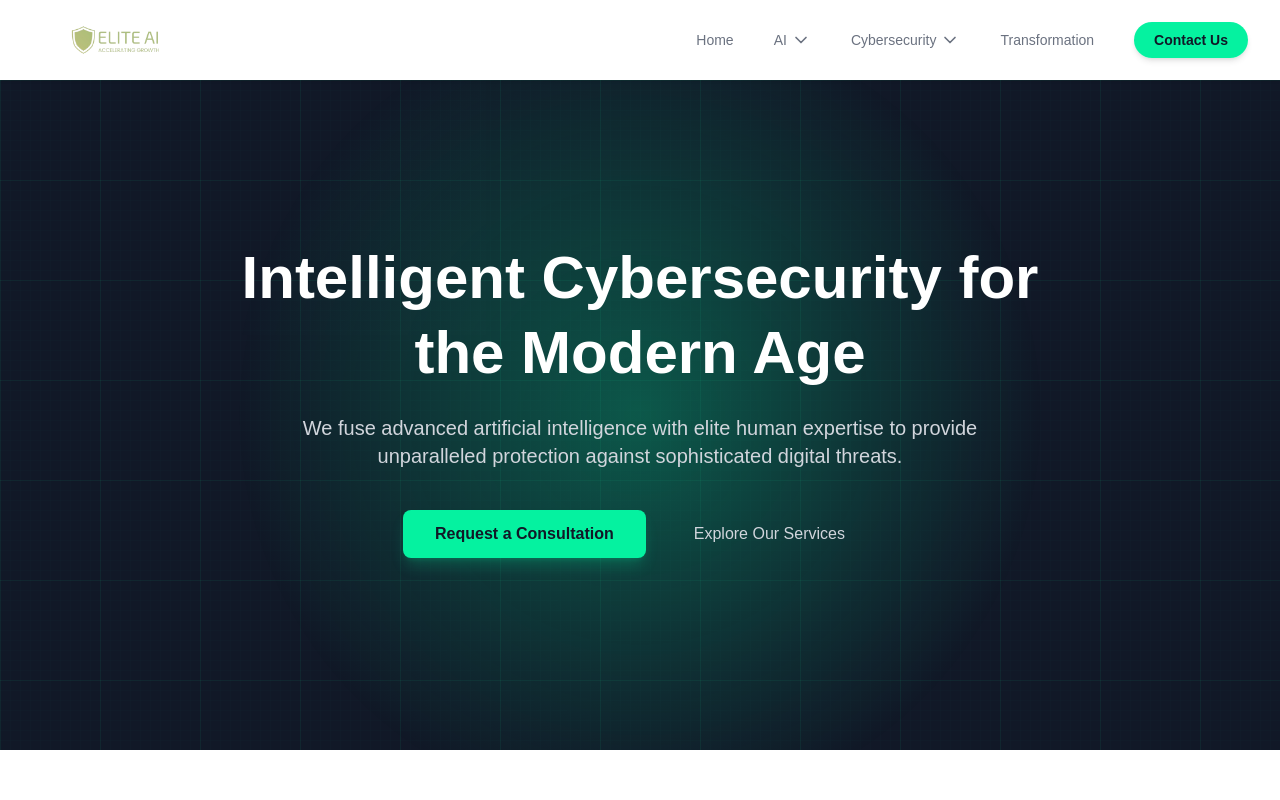
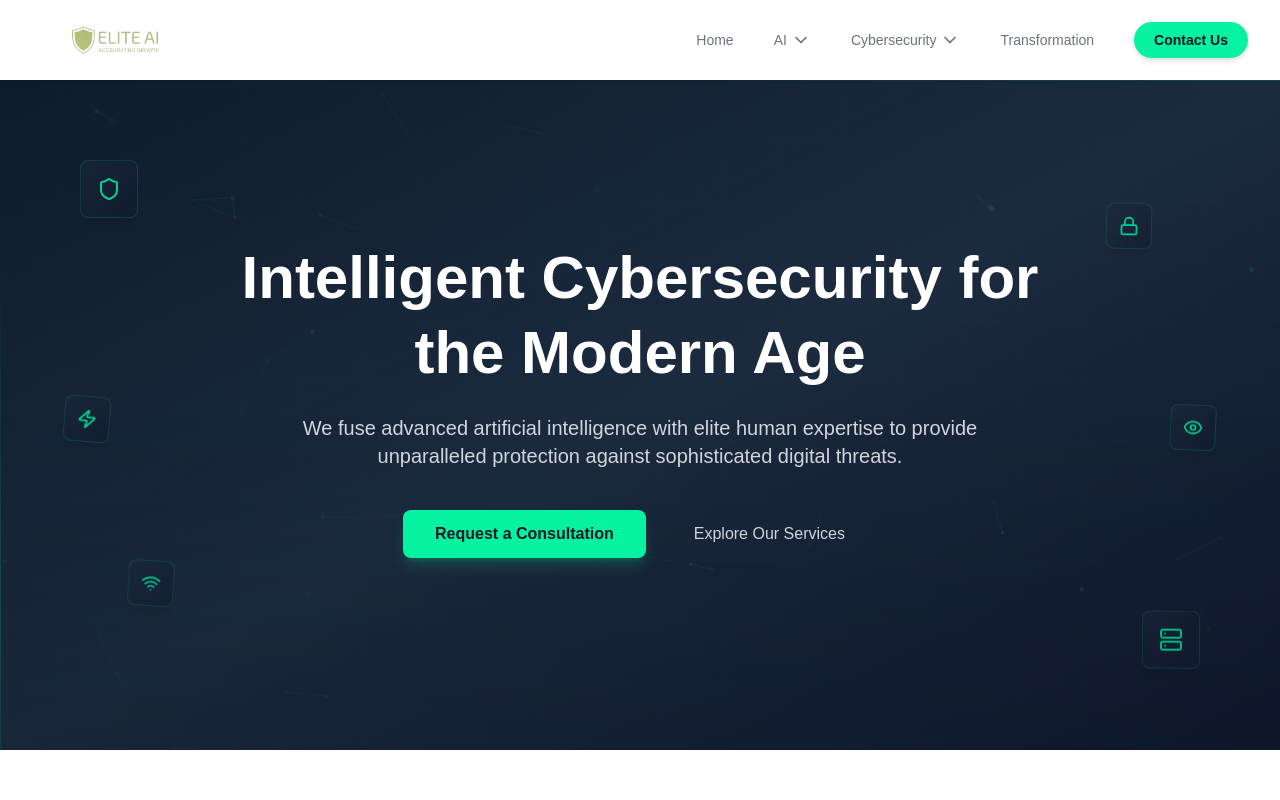
Before and after one commit to AbdulKhaderWali/elite-ai, a Next.js app: page / in a window 1280 px wide. Shown: the top 800 px of the page. Built offline with nearby package versions, Linux system fonts and the light colour scheme.

Commit message:
add background

```diff
--- a/package.json
+++ b/package.json
@@ -13,6 +13,7 @@
     "@emotion/styled": "^11.14.1",
     "@mui/icons-material": "^7.2.0",
     "@mui/material": "^7.2.0",
+    "lucide-react": "^0.525.0",
     "next": "15.4.1",
     "react": "19.1.0",
     "react-dom": "19.1.0"
--- a/src/app/page.js
+++ b/src/app/page.js
@@ -11,32 +11,36 @@ import HubIcon from '@mui/icons-material/Hub';
 import AssuredWorkloadIcon from '@mui/icons-material/AssuredWorkload';
 import AutoAwesomeIcon from '@mui/icons-material/AutoAwesome';
 import AllInclusiveIcon from '@mui/icons-material/AllInclusive';
+import { Shield, Lock } from 'lucide-react';
+import CybersecurityHeroBackground from '../components/HeroBackground';
 
 // --- Animated SVG Hero Background ---
 // This background is now fully theme-aware, using the new --accent-primary variable.
-const HeroBackgroundSVG = () => (
-    <div className="absolute inset-0 w-full h-full overflow-hidden -z-10">
-        <svg width="100%" height="100%" xmlns="http://www.w3.org/2000/svg">
-            <defs>
-                <pattern id="smallGrid" width="10" height="10" patternUnits="userSpaceOnUse">
-                    {/* Grid lines now use the new accent-primary color's RGB values for a subtle effect */}
-                    <path d="M 10 0 L 0 0 0 10" fill="none" stroke="rgba(5, 242, 160, 0.05)" strokeWidth="0.5"/>
-                </pattern>
-                <pattern id="grid" width="100" height="100" patternUnits="userSpaceOnUse">
-                    <rect width="100" height="100" fill="url(#smallGrid)"/>
-                    <path d="M 100 0 L 0 0 0 100" fill="none" stroke="rgba(5, 242, 160, 0.1)" strokeWidth="1"/>
-                </pattern>
-                <radialGradient id="glow" cx="50%" cy="50%" r="50%">
-                    {/* The glowing effect correctly uses the --accent-primary variable */}
-                    <stop offset="0%" stopColor="var(--accent-primary)" stopOpacity="0.3" />
-                    <stop offset="100%" stopColor="var(--accent-primary)" stopOpacity="0" />
-                </radialGradient>
-            </defs>
-            <rect width="100%" height="100%" fill="url(#grid)" />
-            <circle cx="50%" cy="50%" r="40%" fill="url(#glow)" className="animate-pulse" />
-        </svg>
-    </div>
-);
+// const HeroBackgroundSVG = () => (
+//     <div className="absolute inset-0 w-full h-full overflow-hidden -z-10">
+//         <svg width="100%" height="100%" xmlns="http://www.w3.org/2000/svg">
+//             <defs>
+//                 <pattern id="smallGrid" width="10" height="10" patternUnits="userSpaceOnUse">
+//                     {/* Grid lines now use the new accent-primary color's RGB values for a subtle effect */}
+//                     <path d="M 10 0 L 0 0 0 10" fill="none" stroke="rgba(5, 242, 160, 0.05)" strokeWidth="0.5"/>
+//                 </pattern>
+//                 <pattern id="grid" width="100" height="100" patternUnits="userSpaceOnUse">
+//                     <rect width="100" height="100" fill="url(#smallGrid)"/>
+//                     <path d="M 100 0 L 0 0 0 100" fill="none" stroke="rgba(5, 242, 160, 0.1)" strokeWidth="1"/>
+//                 </pattern>
+//                 <radialGradient id="glow" cx="50%" cy="50%" r="50%">
+//                     {/* The glowing effect correctly uses the --accent-primary variable */}
+//                     <stop offset="0%" stopColor="var(--accent-primary)" stopOpacity="0.3" />
+//                     <stop offset="100%" stopColor="var(--accent-primary)" stopOpacity="0" />
+//                 </radialGradient>
+//             </defs>
+//             <rect width="100%" height="100%" fill="url(#grid)" />
+//             <circle cx="50%" cy="50%" r="40%" fill="url(#glow)" className="animate-pulse" />
+//         </svg>
+//     </div>
+// );
+
+
 
 // --- Data for Page Sections (Updated with new color classes) ---
 const services = [
@@ -102,7 +106,7 @@ export default function Home() {
     <div className="bg-background text-text-primary">
       {/* --- Hero Section --- */}
       <section className="relative bg-text-primary pt-40 pb-48 text-center isolate">
-        <HeroBackgroundSVG />
+        <CybersecurityHeroBackground />
         <div className="relative max-w-4xl mx-auto px-4">
           <h1 className="text-4xl md:text-6xl font-extrabold text-white leading-tight">
             Intelligent Cybersecurity for the Modern Age
--- /dev/null
+++ b/src/components/HeroBackground.js
@@ -0,0 +1,219 @@
+import React, { useEffect, useRef } from 'react';
+import { Shield, Lock, Wifi, Zap, Eye, Server } from 'lucide-react';
+
+const CybersecurityHeroBackground = () => {
+  const canvasRef = useRef(null);
+  const animationRef = useRef(null);
+  const particlesRef = useRef([]);
+
+  useEffect(() => {
+    const canvas = canvasRef.current;
+    const ctx = canvas.getContext('2d');
+
+    const resizeCanvas = () => {
+      canvas.width = canvas.offsetWidth;
+      canvas.height = canvas.offsetHeight;
+    };
+
+    resizeCanvas();
+    window.addEventListener('resize', resizeCanvas);
+
+    // Initialize particles
+    const initParticles = () => {
+      particlesRef.current = [];
+      for (let i = 0; i < 50; i++) {
+        particlesRef.current.push({
+          x: Math.random() * canvas.width,
+          y: Math.random() * canvas.height,
+          vx: (Math.random() - 0.5) * 0.5,
+          vy: (Math.random() - 0.5) * 0.5,
+          size: Math.random() * 2 + 1,
+          opacity: Math.random() * 0.5 + 0.2,
+          life: Math.random() * 100
+        });
+      }
+    };
+
+    initParticles();
+
+    // Animation loop
+    const animate = () => {
+      ctx.clearRect(0, 0, canvas.width, canvas.height);
+
+      // Update and draw particles
+      particlesRef.current.forEach((particle, index) => {
+        particle.x += particle.vx;
+        particle.y += particle.vy;
+        particle.life += 0.5;
+
+        // Wrap around edges
+        if (particle.x < 0) particle.x = canvas.width;
+        if (particle.x > canvas.width) particle.x = 0;
+        if (particle.y < 0) particle.y = canvas.height;
+        if (particle.y > canvas.height) particle.y = 0;
+
+        // Pulsing effect
+        const pulseOpacity = particle.opacity * (0.5 + 0.5 * Math.sin(particle.life * 0.02));
+
+        ctx.beginPath();
+        ctx.arc(particle.x, particle.y, particle.size, 0, Math.PI * 2);
+        ctx.fillStyle = `rgba(0, 255, 157, ${pulseOpacity})`;
+        ctx.fill();
+
+        // Draw connections
+        particlesRef.current.forEach((otherParticle, otherIndex) => {
+          if (index !== otherIndex) {
+            const dx = particle.x - otherParticle.x;
+            const dy = particle.y - otherParticle.y;
+            const distance = Math.sqrt(dx * dx + dy * dy);
+
+            if (distance < 100) {
+              const opacity = (100 - distance) / 100 * 0.1;
+              ctx.beginPath();
+              ctx.moveTo(particle.x, particle.y);
+              ctx.lineTo(otherParticle.x, otherParticle.y);
+              ctx.strokeStyle = `rgba(0, 255, 157, ${opacity})`;
+              ctx.lineWidth = 0.5;
+              ctx.stroke();
+            }
+          }
+        });
+      });
+
+      animationRef.current = requestAnimationFrame(animate);
+    };
+
+    animate();
+
+    return () => {
+      window.removeEventListener('resize', resizeCanvas);
+      if (animationRef.current) {
+        cancelAnimationFrame(animationRef.current);
+      }
+    };
+  }, []);
+
+  return (
+    <div className="absolute inset-0 w-full h-full overflow-hidden">
+      {/* Gradient Background */}
+      <div className="absolute inset-0 bg-gradient-to-br from-slate-900 via-slate-800 to-slate-900" />
+
+      {/* Animated Grid Pattern */}
+      <div className="absolute inset-0 opacity-20">
+        <svg width="100%" height="100%" xmlns="http://www.w3.org/2000/svg">
+          <defs>
+            <pattern id="grid" width="60" height="60" patternUnits="userSpaceOnUse">
+              <path d="M 60 0 L 0 0 0 60" fill="none" stroke="rgba(0, 255, 157, 0.1)" strokeWidth="1"/>
+            </pattern>
+            <linearGradient id="gridFade" x1="0%" y1="0%" x2="100%" y2="100%">
+              <stop offset="0%" stopColor="rgba(0, 255, 157, 0.1)" />
+              <stop offset="50%" stopColor="rgba(0, 255, 157, 0.05)" />
+              <stop offset="100%" stopColor="rgba(0, 255, 157, 0)" />
+            </linearGradient>
+          </defs>
+          <rect width="100%" height="100%" fill="url(#grid)" />
+          <rect width="100%" height="100%" fill="url(#gridFade)" />
+        </svg>
+      </div>
+
+      {/* Animated Canvas for Particles */}
+      <canvas
+        ref={canvasRef}
+        className="absolute inset-0 w-full h-full"
+        style={{ mixBlendMode: 'screen' }}
+      />
+
+      {/* Floating Elements */}
+      <div className="absolute inset-0">
+        {/* Main Central Glow */}
+        <div className="absolute top-1/2 left-1/2 transform -translate-x-1/2 -translate-y-1/2 w-96 h-96 bg-gradient-radial from-emerald-500/20 via-emerald-500/10 to-transparent rounded-full blur-3xl animate-pulse" />
+
+        {/* Floating Icons */}
+        <div className="absolute top-20 left-20 animate-float" style={{ animationDelay: '0s' }}>
+          <div className="p-4 bg-gradient-to-br from-slate-800/50 to-slate-900/50 backdrop-blur-sm rounded-lg border border-emerald-500/20 shadow-lg">
+            <Shield className="w-6 h-6 text-emerald-400" />
+          </div>
+        </div>
+
+        <div className="absolute top-32 right-32 animate-float" style={{ animationDelay: '1s' }}>
+          <div className="p-3 bg-gradient-to-br from-slate-800/50 to-slate-900/50 backdrop-blur-sm rounded-lg border border-emerald-500/20 shadow-lg">
+            <Lock className="w-5 h-5 text-emerald-400" />
+          </div>
+        </div>
+
+        <div className="absolute bottom-32 left-32 animate-float" style={{ animationDelay: '2s' }}>
+          <div className="p-3 bg-gradient-to-br from-slate-800/50 to-slate-900/50 backdrop-blur-sm rounded-lg border border-emerald-500/20 shadow-lg">
+            <Wifi className="w-5 h-5 text-emerald-400" />
+          </div>
+        </div>
+
+        <div className="absolute bottom-20 right-20 animate-float" style={{ animationDelay: '0.5s' }}>
+          <div className="p-4 bg-gradient-to-br from-slate-800/50 to-slate-900/50 backdrop-blur-sm rounded-lg border border-emerald-500/20 shadow-lg">
+            <Server className="w-6 h-6 text-emerald-400" />
+          </div>
+        </div>
+
+        <div className="absolute top-1/2 right-16 animate-float" style={{ animationDelay: '1.5s' }}>
+          <div className="p-3 bg-gradient-to-br from-slate-800/50 to-slate-900/50 backdrop-blur-sm rounded-lg border border-emerald-500/20 shadow-lg">
+            <Eye className="w-5 h-5 text-emerald-400" />
+          </div>
+        </div>
+
+        <div className="absolute top-1/2 left-16 animate-float" style={{ animationDelay: '2.5s' }}>
+          <div className="p-3 bg-gradient-to-br from-slate-800/50 to-slate-900/50 backdrop-blur-sm rounded-lg border border-emerald-500/20 shadow-lg">
+            <Zap className="w-5 h-5 text-emerald-400" />
+          </div>
+        </div>
+
+        {/* Subtle Geometric Shapes */}
+        <div className="absolute top-1/4 left-1/4 w-2 h-2 bg-emerald-400/40 rounded-full animate-ping" style={{ animationDelay: '1s' }} />
+        <div className="absolute top-3/4 right-1/4 w-1 h-1 bg-emerald-400/60 rounded-full animate-ping" style={{ animationDelay: '2s' }} />
+        <div className="absolute bottom-1/4 left-1/3 w-1.5 h-1.5 bg-emerald-400/50 rounded-full animate-ping" style={{ animationDelay: '3s' }} />
+
+        {/* Subtle Scanning Lines */}
+        <div className="absolute inset-0 pointer-events-none">
+          <div className="absolute top-0 left-0 w-full h-px bg-gradient-to-r from-transparent via-emerald-500/30 to-transparent animate-scan-horizontal" />
+          <div className="absolute top-0 left-0 w-px h-full bg-gradient-to-b from-transparent via-emerald-500/30 to-transparent animate-scan-vertical" />
+        </div>
+      </div>
+
+      {/* Overlay for content contrast */}
+      <div className="absolute inset-0 bg-gradient-to-b from-transparent via-transparent to-slate-900/20" />
+
+      <style jsx>{`
+        @keyframes float {
+          0%, 100% { transform: translateY(0px) rotate(0deg); }
+          50% { transform: translateY(-20px) rotate(5deg); }
+        }
+
+        @keyframes scan-horizontal {
+          0% { transform: translateX(-100%); }
+          100% { transform: translateX(100vw); }
+        }
+
+        @keyframes scan-vertical {
+          0% { transform: translateY(-100%); }
+          100% { transform: translateY(100vh); }
+        }
+
+        .animate-float {
+          animation: float 6s ease-in-out infinite;
+        }
+
+        .animate-scan-horizontal {
+          animation: scan-horizontal 8s linear infinite;
+        }
+
+        .animate-scan-vertical {
+          animation: scan-vertical 10s linear infinite;
+        }
+
+        .bg-gradient-radial {
+          background: radial-gradient(circle, var(--tw-gradient-stops));
+        }
+      `}</style>
+    </div>
+  );
+};
+
+export default CybersecurityHeroBackground;
```
Also changed, not shown: 1 other file (tests, documents, lock files or other folders).
